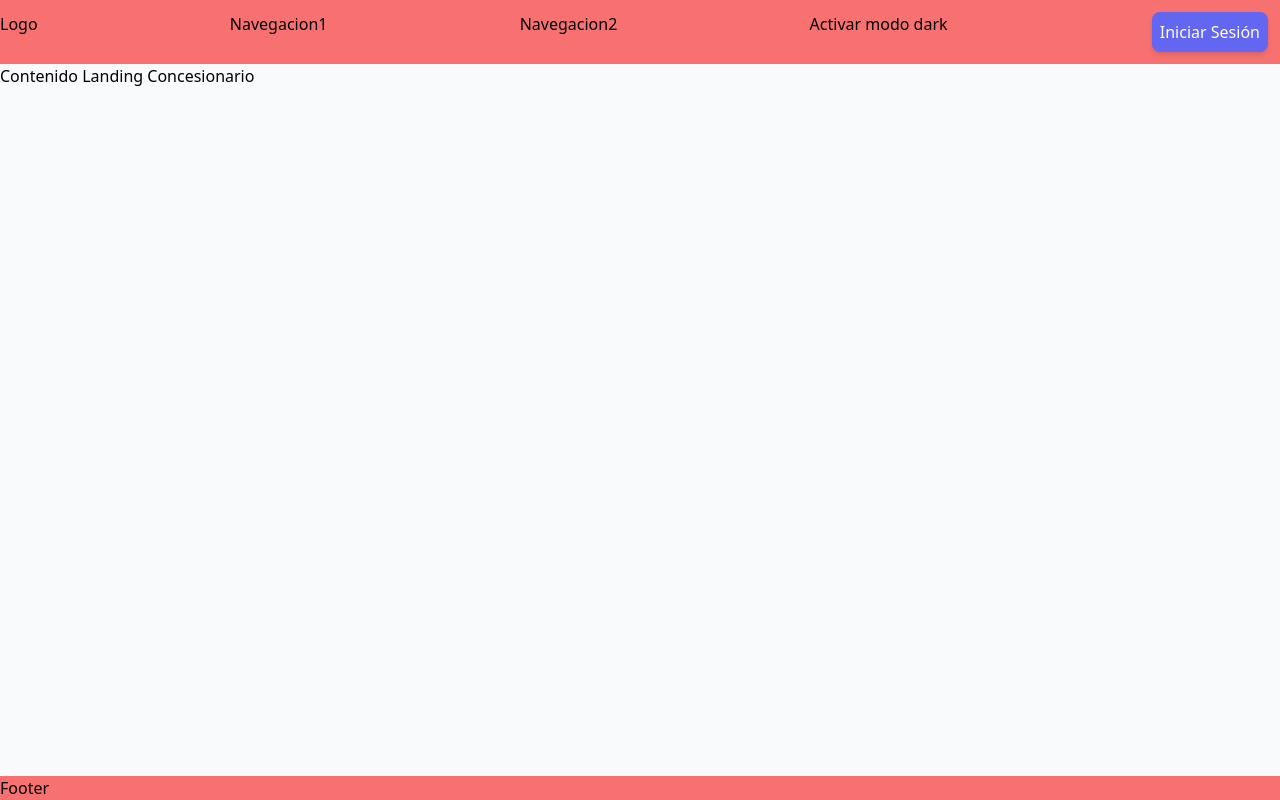
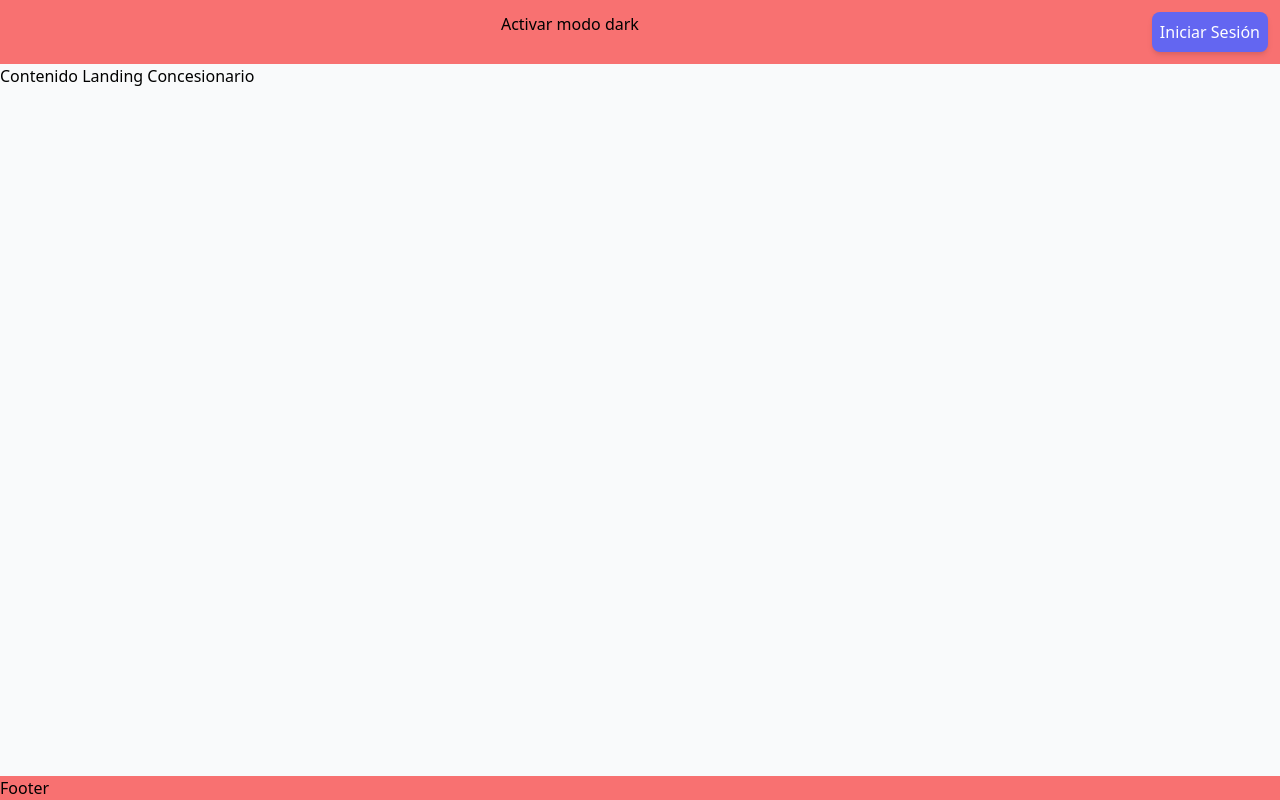
Before and after one commit to SandraCaballeroV/Habilita, a React (Create React App) app: page / in a window 1280 px wide. Built offline with nearby package versions, Linux system fonts and the light colour scheme.

Commit message:
url logout

```diff
--- a/src/components/Navbar.jsx
+++ b/src/components/Navbar.jsx
@@ -7,9 +7,9 @@ const Navbar = () => {
   return (
     <nav className='bg-red-400'>
       <ul className='flex w-full justify-between my-3'>
-        <li>Logo</li>
-        <li>Navegacion1</li>
-        <li>Navegacion2</li>
+        <li></li>
+
+
         <li>
           <TriggerDarkMode />
         </li>
--- a/src/components/Sidebar.jsx
+++ b/src/components/Sidebar.jsx
@@ -7,7 +7,7 @@ import PrivateComponent from './PrivateComponent';
 const Sidebar = () => {
   const { user, logout } = useAuth0();
   const cerrarSesion = () => {
-    logout({ returnTo: 'https://whispering-bastion-16692.herokuapp.com/admin' });
+    logout({ returnTo: 'https://thawing-mountain-91326.herokuapp.com/admin' });
     localStorage.setItem('token', null);
   };
   return (
```
